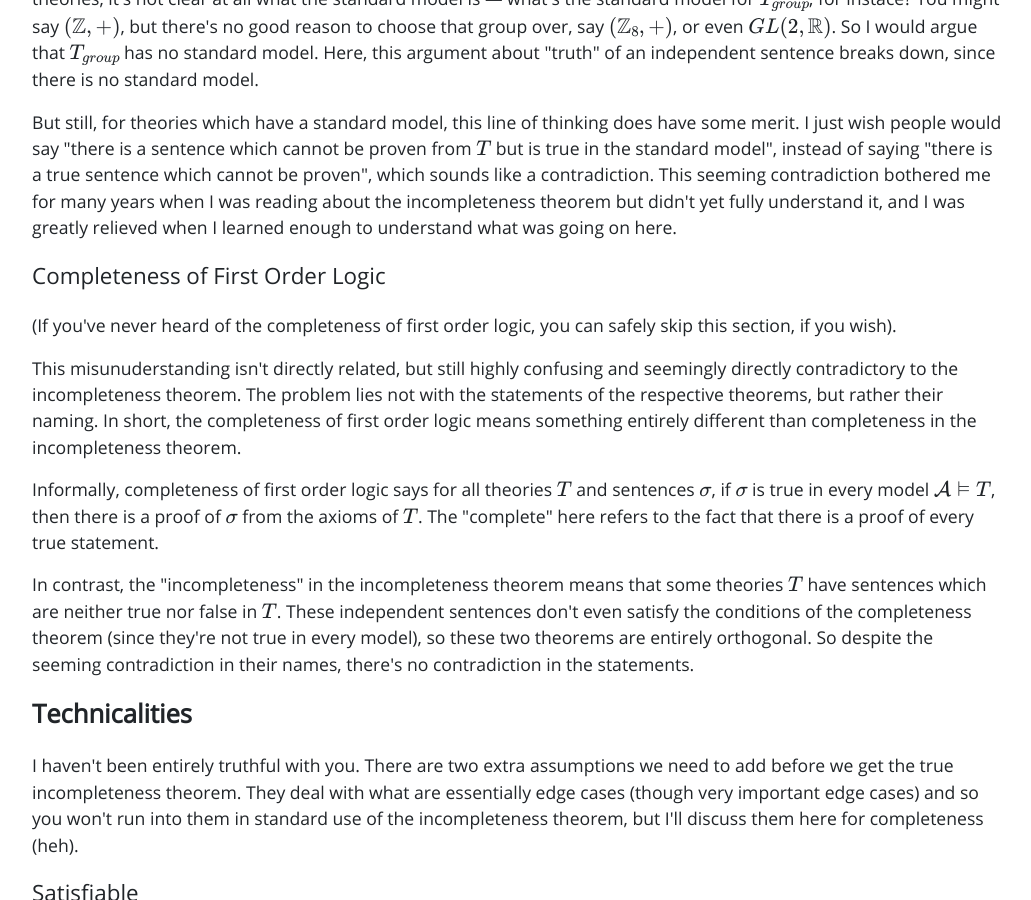
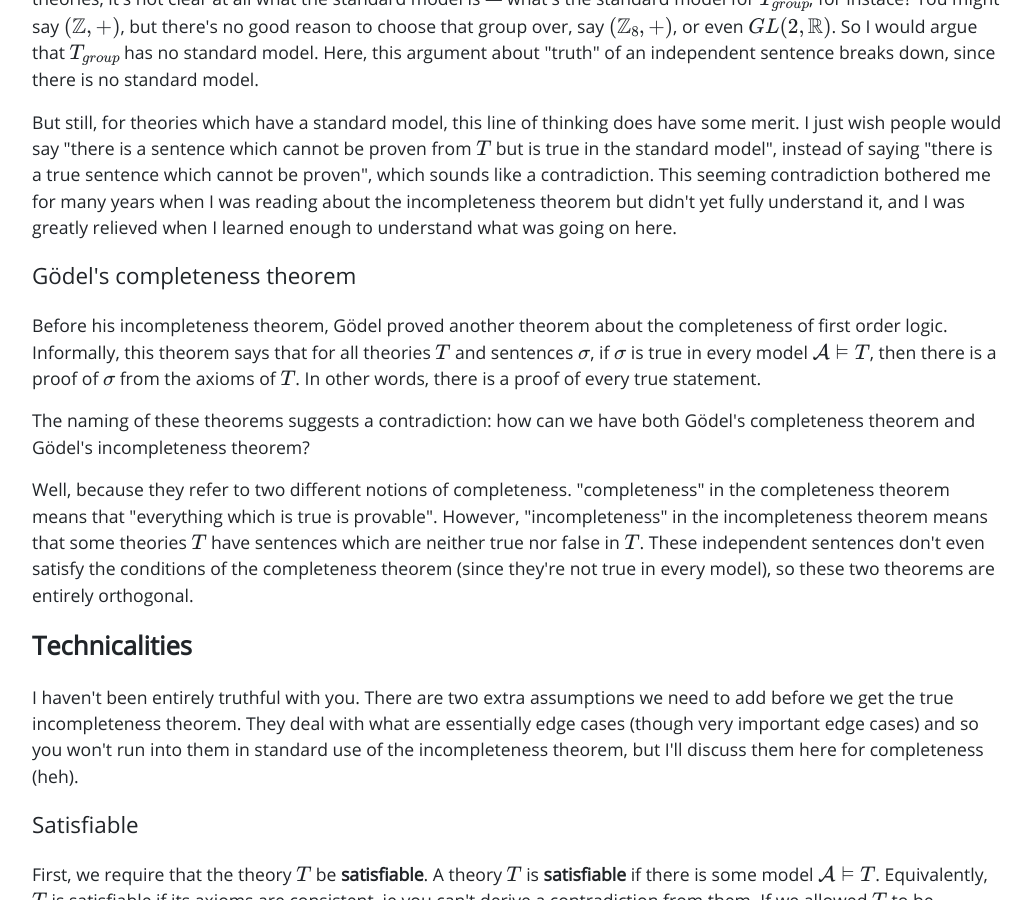
Before and after one commit to Liam-DeVoe/liam-devoe.github.io, a Jekyll site: the page built from _posts/2022-03-16-godels-incompleteness-theorem.md, in a window 1280 px wide and 900 px high, scrolled down 7533 px. Shown: the whole window, without its empty margins (123-1154 px from the left). Built offline with Jekyll 4.4.1, drawn with Linux system fonts in a browser that asks for light colours; nearby versions of some CDN libraries; some web fonts are replaced; formulas are drawn with MathJax 3.

Commit message:
rewrite completeness of first order logic section

```diff
--- a/_posts/2022-03-16-godels-incompleteness-theorem.md
+++ b/_posts/2022-03-16-godels-incompleteness-theorem.md
@@ -180,15 +180,13 @@ What people really mean when they say that an independent sentence $\sigma$ is t
 
 But still, for theories which have a standard model, this line of thinking does have some merit. I just wish people would say "there is a sentence which cannot be proven from $T$ but is true in the standard model", instead of saying "there is a true sentence which cannot be proven", which sounds like a contradiction. This seeming contradiction bothered me for many years when I was reading about the incompleteness theorem but didn't yet fully understand it, and I was greatly relieved when I learned enough to understand what was going on here.
 
-## Completeness of First Order Logic
+## Gödel's completeness theorem
 
-(If you've never heard of the completeness of first order logic, you can safely skip this section, if you wish).
+Before his incompleteness theorem, Gödel proved another theorem about the completeness of first order logic. Informally, this theorem says that for all theories $T$ and sentences $\sigma$, if $\sigma$ is true in every model $\mathcal{A} \vDash T$, then there is a proof of $\sigma$ from the axioms of $T$. In other words, there is a proof of every true statement.
 
-This misunuderstanding isn't directly related, but still highly confusing and seemingly directly contradictory to the incompleteness theorem. The problem lies not with the statements of the respective theorems, but rather their naming. In short, the completeness of first order logic means something entirely different than completeness in the incompleteness theorem.
+The naming of these theorems suggests a contradiction: how can we have both Gödel's completeness theorem and Gödel's incompleteness theorem?
 
-Informally, completeness of first order logic says for all theories $T$ and sentences $\sigma$, if $\sigma$ is true in every model $\mathcal{A} \vDash T$, then there is a proof of $\sigma$ from the axioms of $T$. The "complete" here refers to the fact that there is a proof of every true statement.
-
-In contrast, the "incompleteness" in the incompleteness theorem means that some theories $T$ have sentences which are neither true nor false in $T$. These independent sentences don't even satisfy the conditions of the completeness theorem (since they're not true in every model), so these two theorems are entirely orthogonal. So despite the seeming contradiction in their names, there's no contradiction in the statements.
+Well, because they refer to two different notions of completeness. "completeness" in the completeness theorem means that "everything which is true is provable". However, "incompleteness" in the incompleteness theorem means that some theories $T$ have sentences which are neither true nor false in $T$. These independent sentences don't even satisfy the conditions of the completeness theorem (since they're not true in every model), so these two theorems are entirely orthogonal.
 
 # Technicalities
 
```
